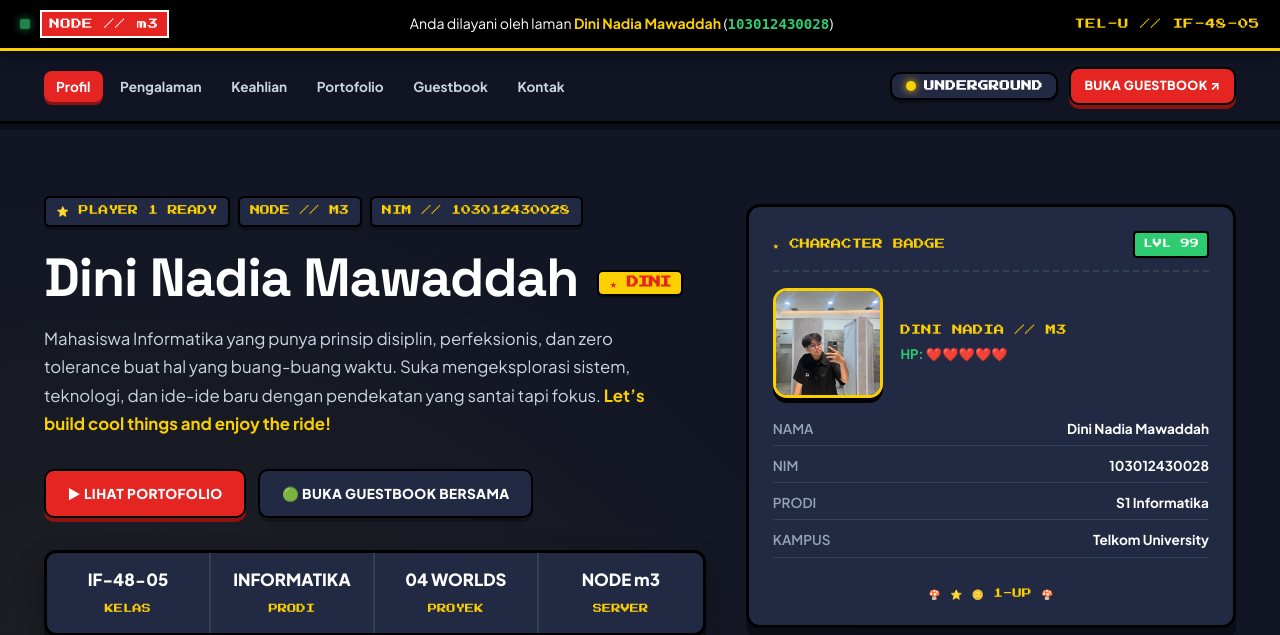
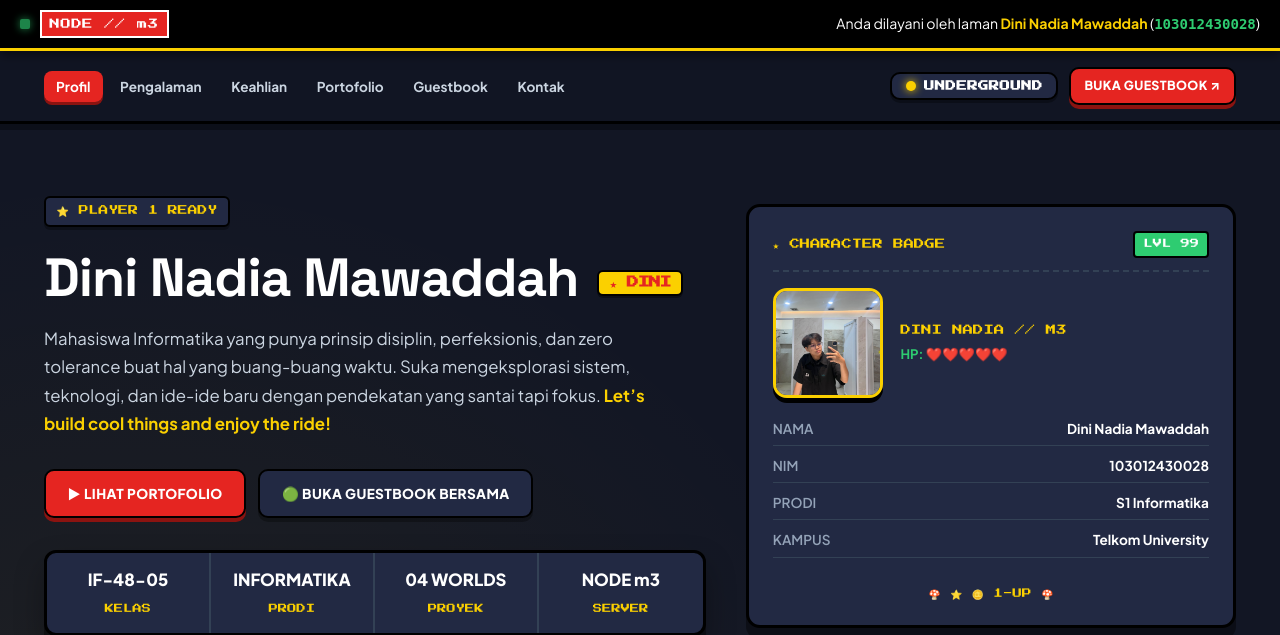
Before and after one commit to Buzzz16/guestbook-1, a PHP site: page / in a window 1280 px wide. Shown: the top 635 px of the page. Run offline with PHP 8.4, Linux system fonts and the light colour scheme; data comes from the database, SQL or seed files in the repository.

Commit message:
style: remove redundant NODE/NIM hero pills and TEL-U banner meta

```diff
--- a/app/partials/served_by.php
+++ b/app/partials/served_by.php
@@ -23,9 +23,7 @@ $servedRoute = defined('MEMBER_ROUTE') ? htmlspecialchars((string) MEMBER_ROUTE,
             <span class="route-badge">NODE // <?= $servedRoute ?></span>
         </span>
         <p class="served-by-text">
-            Anda dilayani oleh laman <strong><?= $servedNama ?></strong> (<span
-                class="mono-nim"><?= $servedNim ?></span>)
+            Anda dilayani oleh laman <strong><?= $servedNama ?></strong> (<span class="mono-nim"><?= $servedNim ?></span>)
         </p>
-        <span class="served-by-meta">TEL-U // IF-48-05</span>
     </div>
 </div>
--- a/index.php
+++ b/index.php
@@ -189,9 +189,6 @@ $portfolios = [
                 <div class="hero-content">
                     <div class="spec-pill-row">
                         <span class="spec-pill">⭐ PLAYER 1 READY</span>
-                        <span class="spec-pill">NODE //
-                            <?= htmlspecialchars(strtoupper(MEMBER_ROUTE), ENT_QUOTES, 'UTF-8') ?></span>
-                        <span class="spec-pill">NIM // <?= htmlspecialchars(MEMBER_NIM, ENT_QUOTES, 'UTF-8') ?></span>
                     </div>
 
                     <h1 class="hero-title">
```
